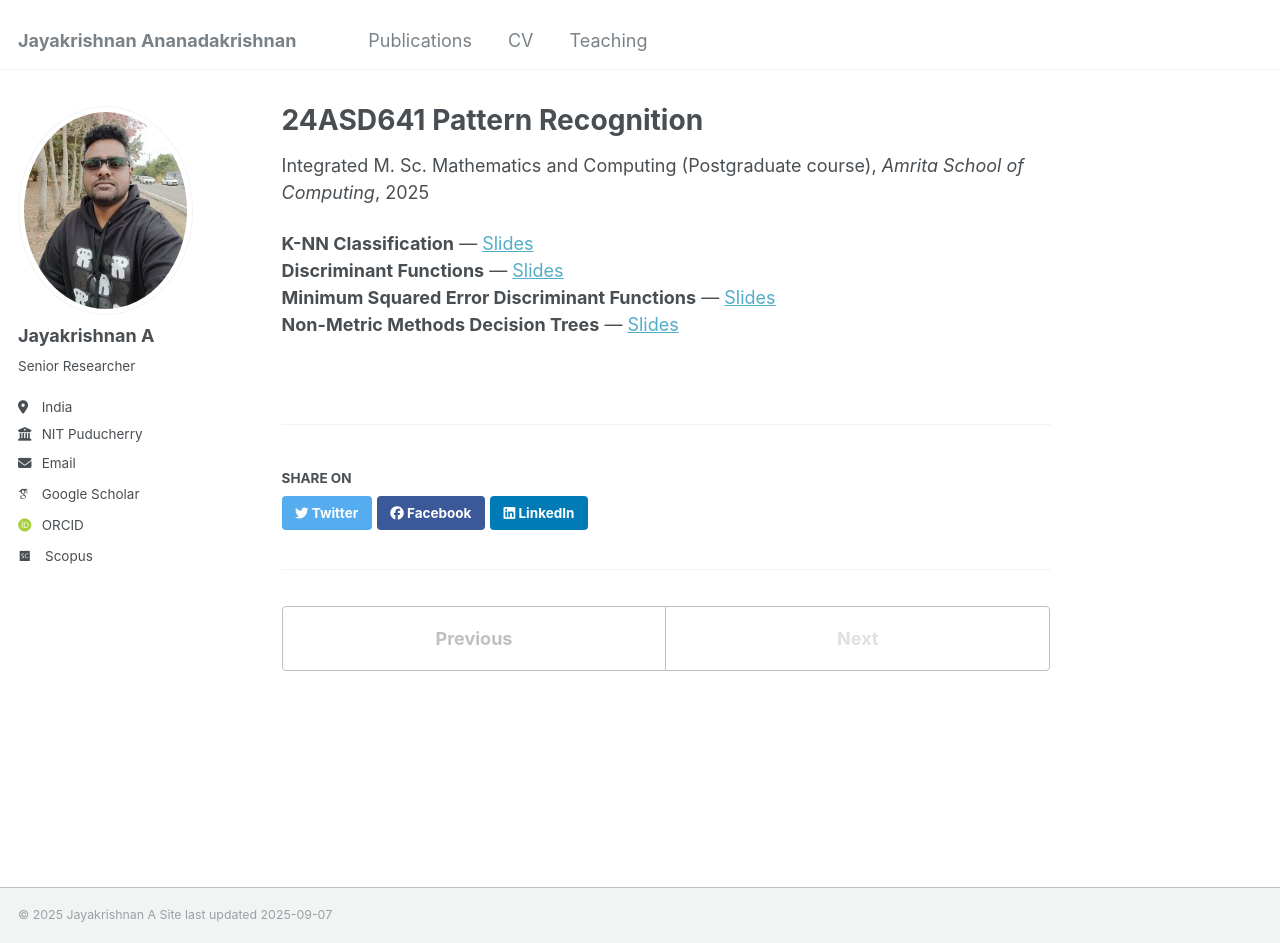
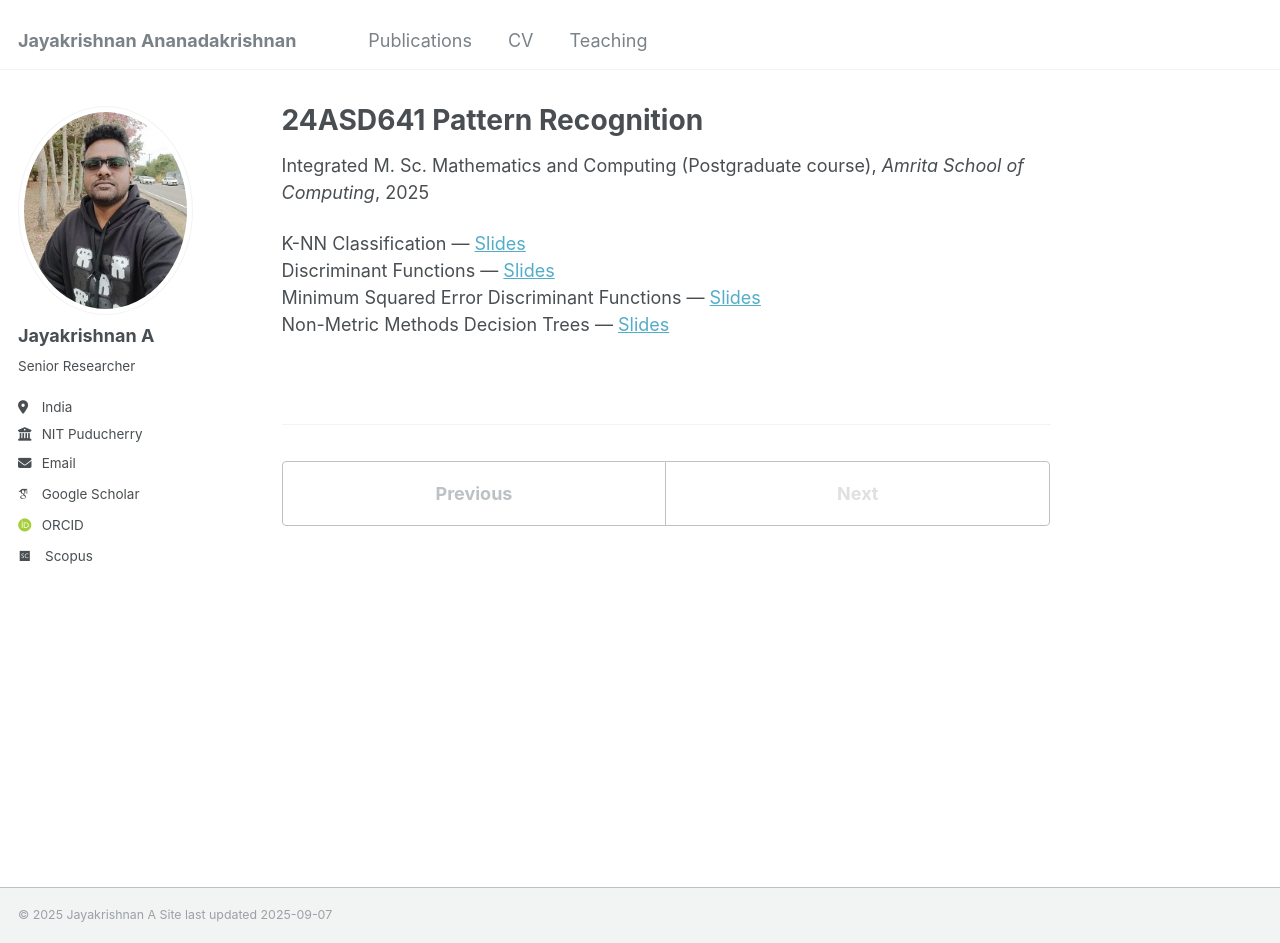
Before and after one commit to Jayakrishnan-A/jayakrishnan-a.github.io, a Jekyll site: the page built from _teaching/4ASD641-Pattern- Recognition.md, in a window 1280 px wide and 943 px high. Built offline with Jekyll 4.4.1, drawn with Linux system fonts in a browser that asks for light colours; some web fonts are replaced.

Commit message:
update file

```diff
--- a/_includes/social-share.html
+++ b/_includes/social-share.html
@@ -1,4 +1,4 @@
-{% include base_path %}
+<!-- {% include base_path %}
 
 <section class="page__share">
   {% if site.data.ui-text[site.locale].share_on_label %}
@@ -10,4 +10,4 @@
   <a href="https://www.facebook.com/sharer/sharer.php?u={{ base_path }}{{ page.url }}" class="btn btn--facebook" title="{{ site.data.ui-text[site.locale].share_on_label | default: 'Share on' }} Facebook"><i class="fab fa-facebook" aria-hidden="true"></i><span> Facebook</span></a>
 
   <a href="https://www.linkedin.com/shareArticle?mini=true&url={{ base_path }}{{ page.url }}" class="btn btn--linkedin" title="{{ site.data.ui-text[site.locale].share_on_label | default: 'Share on' }} LinkedIn"><i class="fab fa-linkedin" aria-hidden="true"></i><span> LinkedIn</span></a>
-</section>
+</section> -->
--- a/_teaching/4ASD641-Pattern- Recognition.md
+++ b/_teaching/4ASD641-Pattern- Recognition.md
@@ -8,7 +8,7 @@ date: 2025-09-07
 location: "Coimbatore, India"
 ---
 
-**K-NN Classification** — [Slides](/files/KNN_Classification_Slides.pdf)
-**Discriminant Functions** — [Slides](/files/Discriminant_Functions_Slides.pdf)
-**Minimum Squared Error Discriminant Functions** — [Slides](/files/Minimum_Squared_Error_Discriminant_Functions_Slides.pdf)
-**Non-Metric Methods Decision Trees** — [Slides](/files/Non_Metric_Methods_Decision_Trees_Slides.pdf)
+K-NN Classification — [Slides](/files/KNN_Classification_Slides.pdf)
+Discriminant Functions — [Slides](/files/Discriminant_Functions_Slides.pdf)
+Minimum Squared Error Discriminant Functions — [Slides](/files/Minimum_Squared_Error_Discriminant_Functions_Slides.pdf)
+Non-Metric Methods Decision Trees — [Slides](/files/Non_Metric_Methods_Decision_Trees_Slides.pdf)
```
